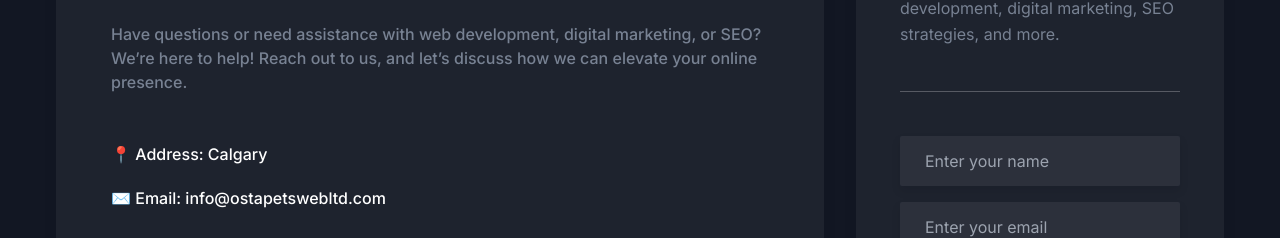
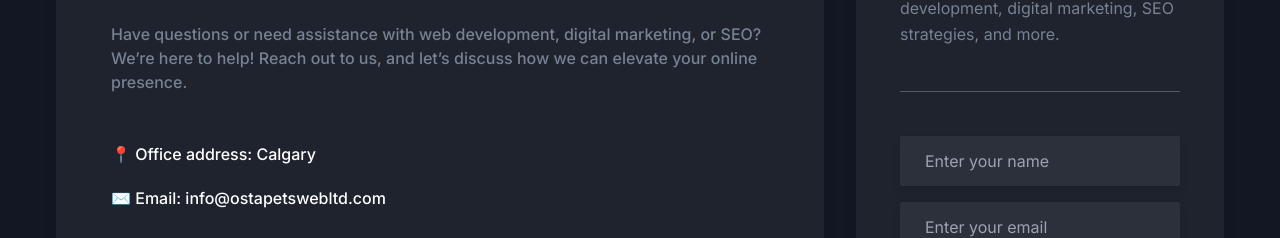
Before and after one commit to VashchenkoOleksandr/ostapec-business, a Next.js app: page / in a window 1280 px wide. Shown: the part 7875-8113 px from the top of the page. Built offline with nearby package versions, Linux system fonts and the light colour scheme.

Commit message:
Mail update

```diff
--- a/src/components/Contact/index.tsx
+++ b/src/components/Contact/index.tsx
@@ -24,7 +24,7 @@ const Contact = () => {
                             </p>
                             <ul className="mb-12 text-base font-medium">
                                 <li className="mb-5 text-base font-medium text-black dark:text-white ">
-                                    📍 Address: Calgary
+                                    📍 Office address: Calgary
                                 </li>
                                 <li className="mb-5 text-base font-medium text-black dark:text-white ">
                                     ✉️ Email: <a href="mailto:info@ostapetswebltd.com">info@ostapetswebltd.com</a>
```
